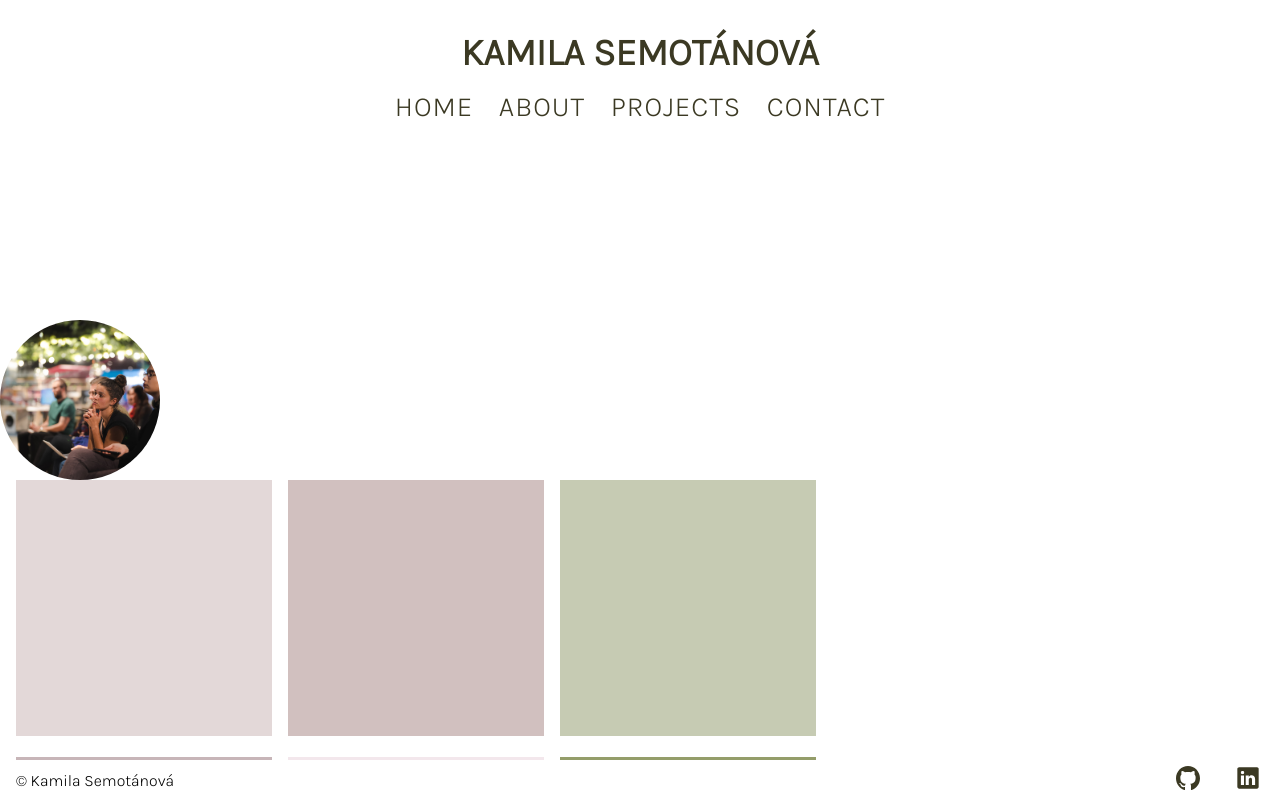
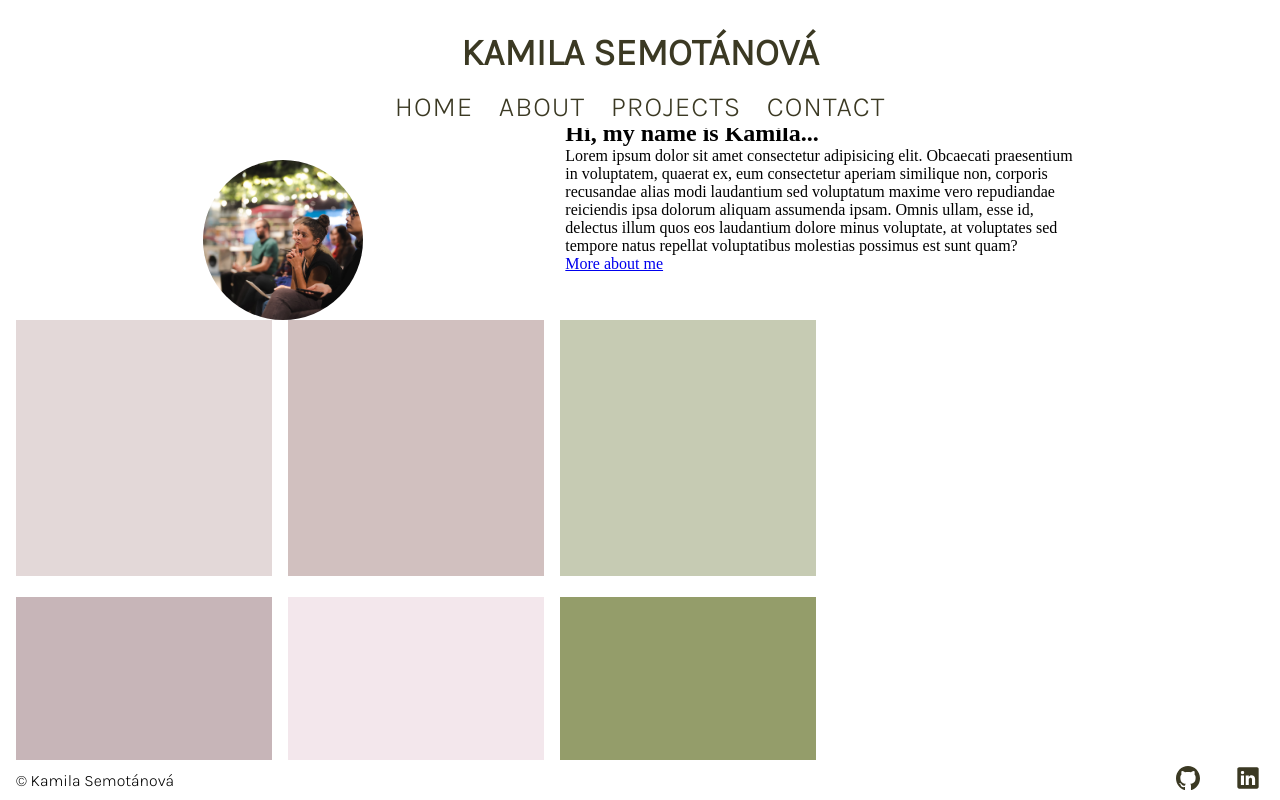
Before and after one commit to KamilaSemotanova/kamila-semotanova, a React app: page / in a window 1280 px wide. Shown: the top 800 px of the page. Built offline with nearby package versions, Linux system fonts and the light colour scheme.

Commit message:
Add final funcionality behind About on home page

```diff
--- a/src/components/Header/style.css
+++ b/src/components/Header/style.css
@@ -64,7 +64,7 @@
 @media (min-width: 501px) {
   .header {
     flex-direction: column;
-    height: 35vh;
+    height: 15vh;
     position: unset;
   }
 
--- a/src/pages/HomePage/HomeAbout/index.jsx
+++ b/src/pages/HomePage/HomeAbout/index.jsx
@@ -1,10 +1,24 @@
 import React from 'react';
+import { Link } from 'react-router-dom';
 import './style.css';
 
 export const HomeAbout = () => {
   return (
     <section className="home-about">
       <div className="home-about__photo"> </div>
+      <div className="home-about__textbox">
+        <h2>Hi, my name is Kamila...</h2>
+        <p>
+          Lorem ipsum dolor sit amet consectetur adipisicing elit. Obcaecati
+          praesentium in voluptatem, quaerat ex, eum consectetur aperiam
+          similique non, corporis recusandae alias modi laudantium sed
+          voluptatum maxime vero repudiandae reiciendis ipsa dolorum aliquam
+          assumenda ipsam. Omnis ullam, esse id, delectus illum quos eos
+          laudantium dolore minus voluptate, at voluptates sed tempore natus
+          repellat voluptatibus molestias possimus est sunt quam?
+        </p>
+        <Link to={'/about'}> More about me</Link>
+      </div>
     </section>
   );
 };
--- a/src/pages/HomePage/HomeAbout/style.css
+++ b/src/pages/HomePage/HomeAbout/style.css
@@ -1,3 +1,12 @@
+.home-about {
+  display: flex;
+  justify-content: space-evenly;
+}
+
+.home-about__textbox {
+  width: 40vw;
+}
+
 .home-about__photo {
   display: flex;
   background-image: url("./img/kami.jpeg");
```
